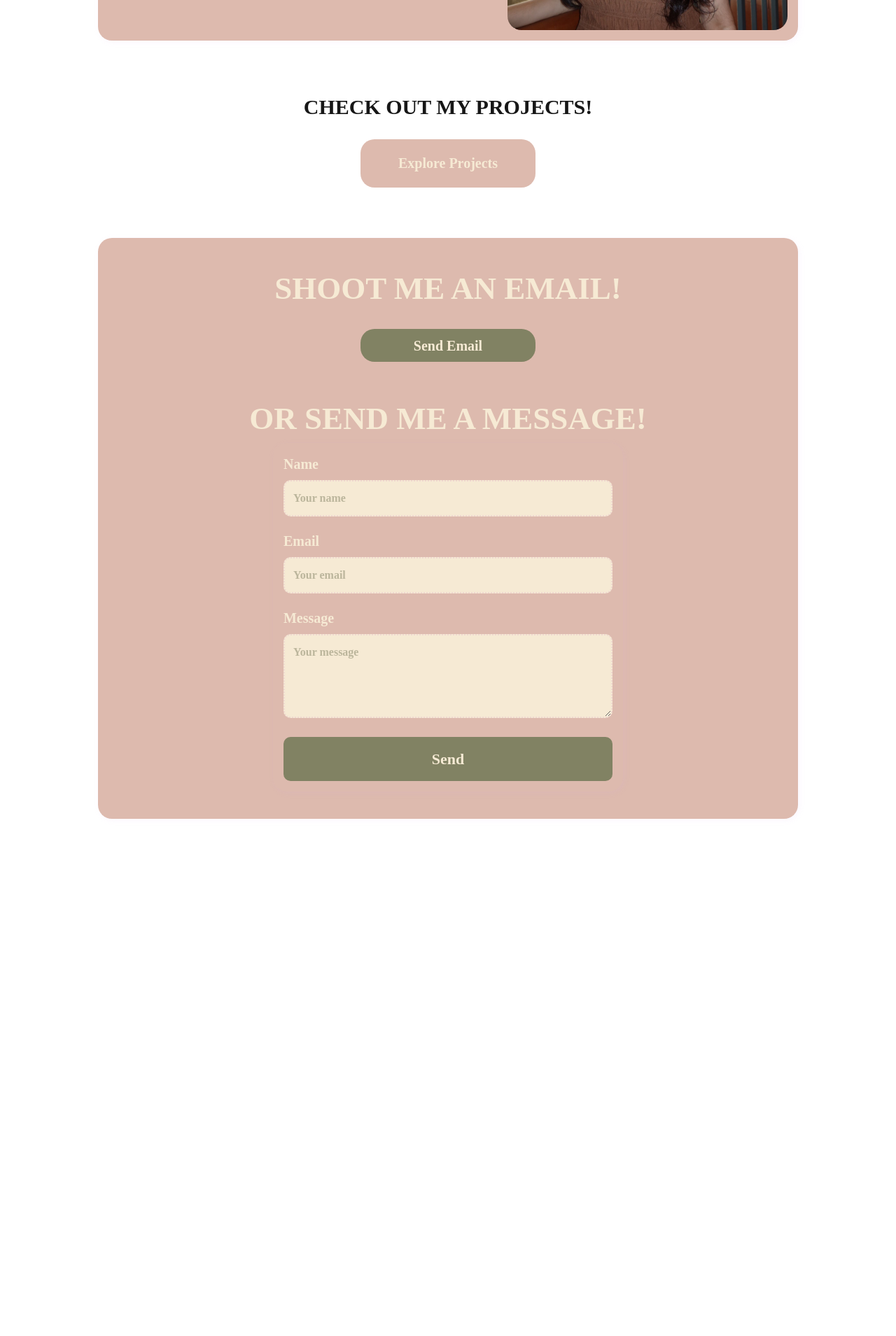
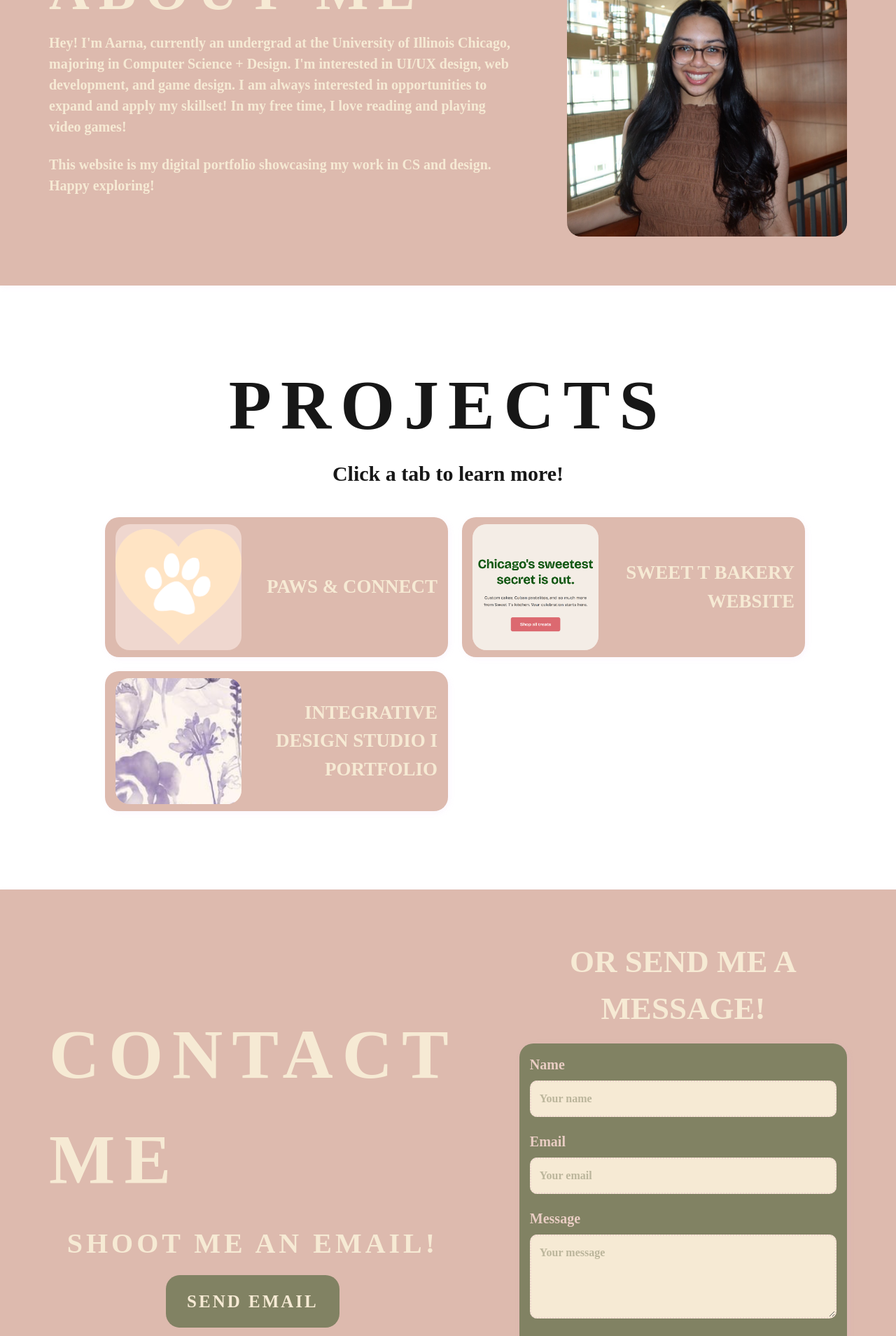
Before and after one commit to aarnap24/aarna-patel-personal-website, a Next.js app: page / in a window 1280 px wide. Shown: the part 820-2729 px from the top of the page at 70% size. Before the commit the page ends 2062 px from the top, so only its background shows below. Built offline with nearby package versions, Linux system fonts and the light colour scheme.

Commit message:
layout updates

```diff
--- a/app/components/header.jsx
+++ b/app/components/header.jsx
@@ -1,6 +1,11 @@
 export default function Header() {
   return (
     <div id="home">
+      <br></br>
+      <br></br>
+      <br></br>
+      <br></br>
+      <br></br>
       <h2>Welcome! My name is</h2>
       <div className="typewriter-wrapper">
         <h1 className="typewriter">AARNA PATEL</h1>
--- a/app/globals.css
+++ b/app/globals.css
@@ -33,6 +33,8 @@ body {
 }
 
 .typewriter {
+  font-size: clamp(46px, 8vw, 125px);
+  letter-spacing: clamp(0px, 1.5vw, 13px);
   white-space: nowrap;
   overflow: hidden;
   border-right: clamp(8px, 2vw, 25px) solid #ddbaae;
@@ -40,7 +42,11 @@ body {
   max-width: 0;
   animation:
     typing 3s steps(20) forwards,
-    blink 0.5s step-end infinite;
+    blink 1.0s step-end infinite;
+}
+
+#home {
+  min-height: 400px;
 }
 
 @keyframes typing {
@@ -121,17 +127,17 @@ img {
 /* BOXES */
 .info-card {
   margin: 0 auto;
-  width: min(1000px, 94vw);
-  min-height: 200px;
+  width: 100%;
+  min-height: 600px;
   height: auto;
   display: flex;
   flex-direction: row;
   justify-content: space-between;
   align-items: center;
-  gap: 20px;
+  gap: 80px;
   background-color: #ddbaae;
-  border-radius: 20px;
-  padding: 15px;
+  /* border-radius: 20px; */
+  padding: 70px;
   box-shadow: 2px 2px 8px rgba(220, 163, 243, 0.1);
   transition: transform 0.3s ease-in-out;
 }
@@ -162,6 +168,10 @@ img {
   align-items: flex-start;
   color: #f6ead4;
 }
+.info-card h1 {
+  text-align: left;
+  font-size: 80px;
+}
 
 .info-card h2 {
   text-align: left;
@@ -170,12 +180,13 @@ img {
 
 .info-card p {
   text-align: left;
+  font-size: 20px;
 }
 
-.info-card:hover {
+/* .info-card:hover {
   box-shadow: 2px 2px 10px rgba(125, 61, 146, 0.13);
   transform: scale(1.01);
-}
+} */
 
 .project-grid-wrapper {
   display: flex;
@@ -299,8 +310,35 @@ img {
   text-align: center;
 }
 
+.contact-left,
+.contact-right {
+  flex: 1;
+  display: flex;
+  flex-direction: column;
+  gap: 15px;
+}
+
+.contact-left h1 {
+  align-items: flex-start;
+  text-align: left;
+  font-size: 100px;
+}
+
+.contact-left h2 {
+  align-items: flex-start;
+  text-align: left;
+  font-size: 40px;
+  letter-spacing: 5px;
+}
+
+.contact-right h2 {
+  text-align: center;
+}
+
 .contact-card {
-  justify-content: center;
+  justify-content: space-between;
+  align-items: center;
+  gap: 90px;
 }
 
 .contact-card-text {
@@ -308,8 +346,14 @@ img {
   text-align: center;
 }
 
-.contactbutton {
+.button.contactbutton {
   background-color: #818263;
+  height: 75px;
+  font-size: 25px;
+  letter-spacing: 3px;
+  width: auto;
+  padding: 0 30px;
+  white-space: nowrap;
 }
 
 .contactbutton:hover {
@@ -318,24 +362,25 @@ img {
 
 /* CONTACT FORM */
 .contact-form-card {
-  background-color: #ddbaae;
+  background-color: #818263;
   border-radius: 20px;
   padding: 15px;
   box-shadow: 2px 2px 8px rgba(220, 163, 243, 0.1);
   transition: transform 0.3s ease-in-out;
-  width: min(500px, 94vw);
-  margin: 0 auto;
+  width: 100%;
+  max-width: 500px;
+  margin: 0;
 }
 
-.contact-form-card:hover {
+/* .contact-form-card:hover {
   box-shadow: 2px 2px 10px rgba(125, 61, 146, 0.13);
   transform: scale(1.01);
-}
+} */
 
 .contact-form {
   text-align: left;
   max-width: 500px;
-  margin: 0 auto;
+  margin: 0;
 }
 
 .contact-form h2 {
@@ -349,7 +394,7 @@ img {
 
 .contact-form label {
   display: block;
-  color: #f6ead4;
+  color: #e9cdc3;
   font-size: 20px;
   margin-bottom: 8px;
   font-family: 'Typewriter', serif;
@@ -383,7 +428,7 @@ img {
 .contact-form button[type="submit"] {
   width: 100%;
   padding: 15px;
-  background-color: #818263;
+  background-color: #ddbaae;
   color: #f6ead4;
   border: none;
   border-radius: 10px;
--- a/app/page.tsx
+++ b/app/page.tsx
@@ -10,7 +10,7 @@ export default function Home() {
       <div className="navbar">
         <ul>
           <li> <a href="#about">ABOUT</a> </li>
-          <li> <a href="/projects">PROJECTS</a> </li>
+          <li> <a href="#projects">PROJECTS</a> </li>
           <li> <a href="#contact">CONTACT</a> </li>
         </ul>
       </div>
@@ -20,15 +20,24 @@ export default function Home() {
       <br></br>
       <br></br>
       <br></br>
+      <br></br>
+      <br></br>
+      <br></br>
 
       <div className="info-card" id="about">
         <div className="info-card-text">
-          <h2>ABOUT</h2>
-          <p>Hello! My name is Aarna Patel. I am currently an undergrad at
-            the University of Illinois Chicago, majoring in computer science and design.
-            I am interested in web development and game design, and I am looking to gain
-            experience through internships. This website is my digital portfolio showcasing
-            my skills in CS and design. Happy exploring!
+          <h1>ABOUT ME</h1>
+          <p>
+            Hey! I'm Aarna, currently an undergrad at the University of Illinois Chicago,
+            majoring in Computer Science + Design. I'm interested in UI/UX design,
+            web development, and game design. I am always interested in opportunities to
+            expand and apply my skillset! In my free time, I love reading and playing video
+            games!
+          </p>
+          <br></br>
+          <p>
+            This website is my digital portfolio showcasing my work in CS
+            and design. Happy exploring!
           </p>
         </div>
         <img src="mepicnew.jpg" alt="A picture of me" width="400"/>
@@ -37,24 +46,27 @@ export default function Home() {
       <br></br>
       <br></br>
       <br></br>
-      <h2>CHECK OUT MY PROJECTS!</h2>
-      <br></br>
-      <a href="/projects" className="button">Explore Projects</a>
+      <div id="projects">
+        <br></br>
+        <h1>PROJECTS</h1>
+        <h2>Click a tab to learn more!</h2>
+        <ProjectCards />
+        {/* <a href="/projects" className="button">Explore Projects</a> */}
+      </div>
       <br></br>
       <br></br>
       <br></br>
 
       <div className="info-card contact-card" id="contact">
-        <div className="info-card-text contact-card-text">
-          <br></br>
+        <div className="info-card-text contact-card-text contact-left">
+          <h1>CONTACT ME</h1>
           <h2>SHOOT ME AN EMAIL!</h2>
-          <br></br>
-          <a href="mailto:aarnapatel18@gmail.com" className="button contactbutton">Send Email</a>
-          <br></br>
-          <br></br>
+          <a href="mailto:aarnapatel18@gmail.com" className="button contactbutton">SEND EMAIL</a>
+        </div>
+
+        <div className="info-card-text contact-card-text contact-right">
           <h2>OR SEND ME A MESSAGE!</h2>
           <ContactForm />
-          <br></br>
         </div>
       </div>
 
```
